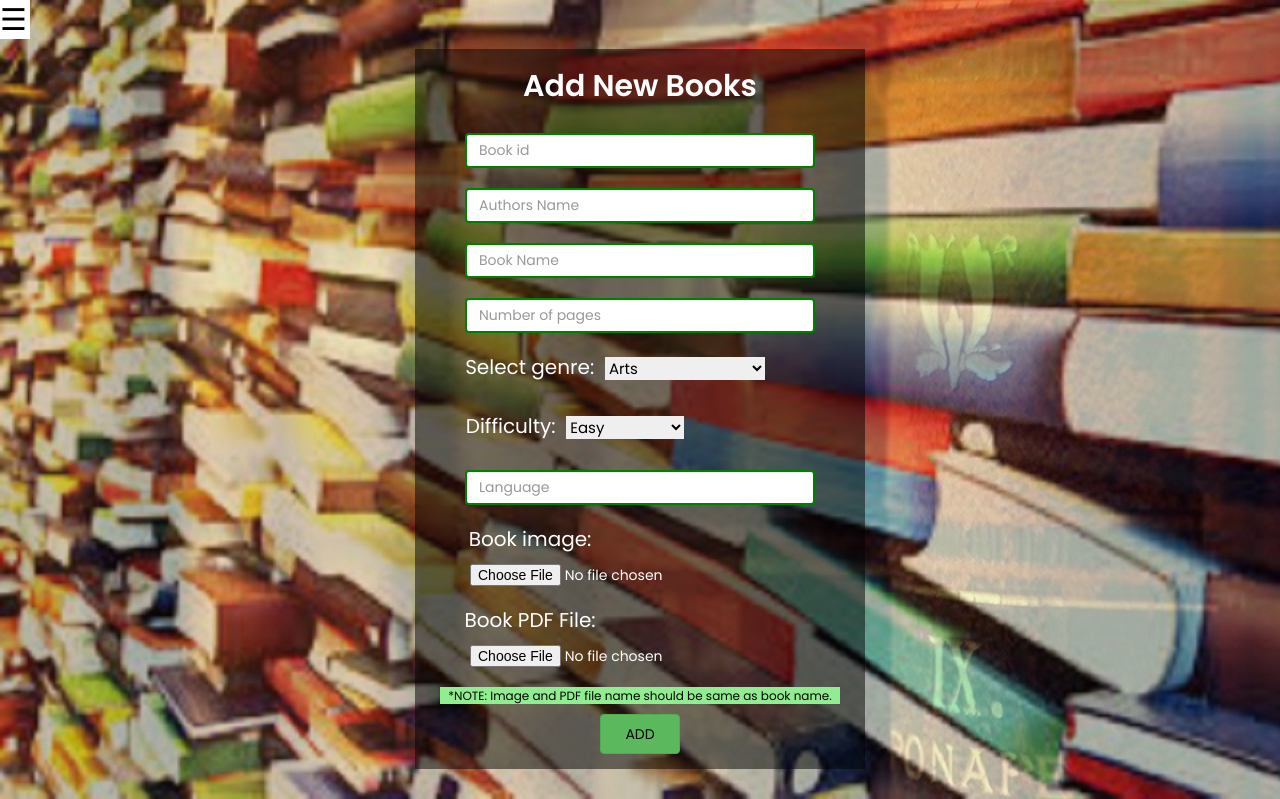
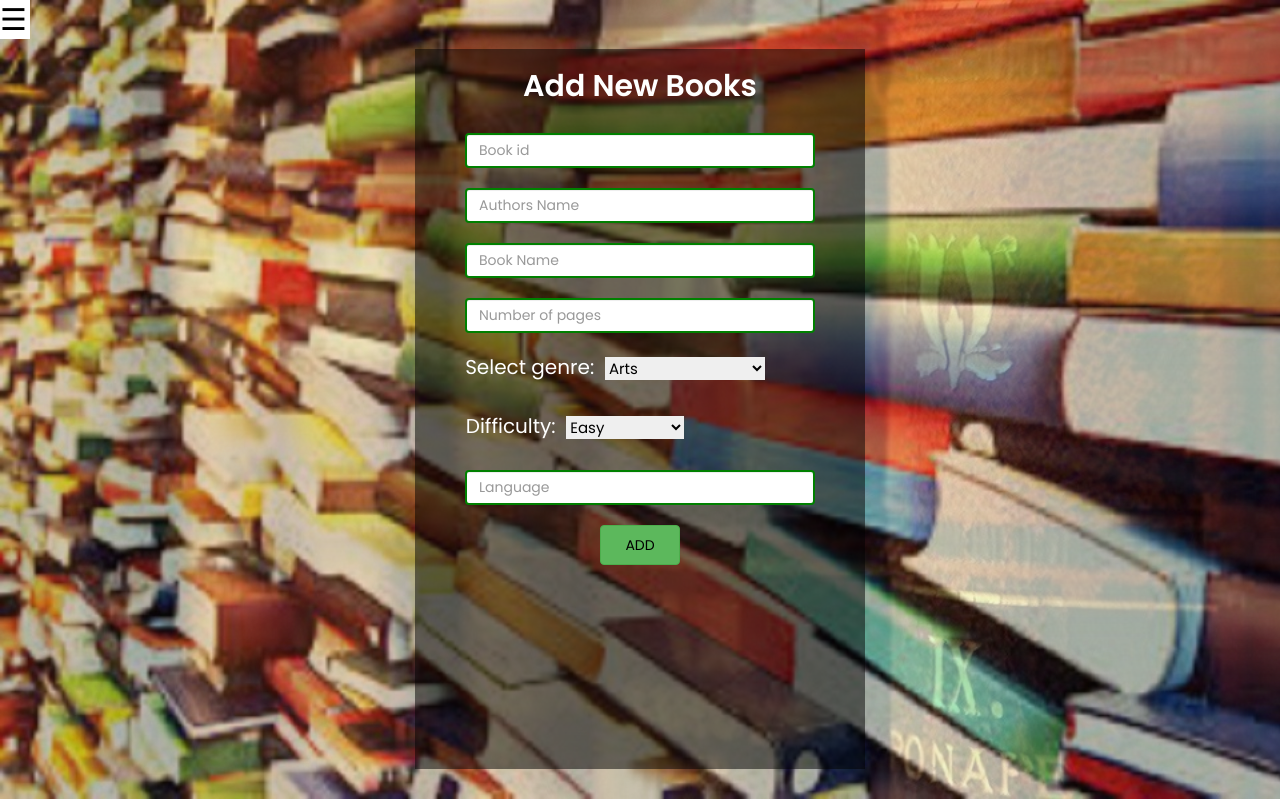
Before and after one commit to SarathAdhi/Book_recomendation_website, a PHP site: page /add.php in a window 1280 px wide. Shown: the part 131-930 px from the top of the page. Run offline with PHP 8.4, Linux system fonts and the light colour scheme; data that the repository does not hold is empty; some libraries are stand-ins or nearby versions.

Commit message:
Update add.php

```diff
--- a/add.php
+++ b/add.php
@@ -226,13 +226,13 @@
           <input type="text" name="lang" class="form-control" placeholder="Language" required=""><br>
           </center>
 
-          <p style="font-size: 20px; color: white; margin-left: -220px;">Book image:</p>
+          <!--<p style="font-size: 20px; color: white; margin-left: -220px;">Book image:</p>
           <input style="margin-left: 30px; color: white;" id="image" type="file" name="image" value="" required><br>
 
           <p style="font-size: 20px; color: white; margin-left: -220px;">Book PDF File:</p>
           <input style="margin-left: 30px; color: white;" id="pdf" type="file" name="pdf" value="" required><br>
 
-          <p style="font-size: 12px;color: black;background-color: lightgreen; ">*NOTE: Image and PDF file name should be same as book name.</p>
+          <p style="font-size: 12px;color: black;background-color: lightgreen; ">*NOTE: Image and PDF file name should be same as book name.</p>-->
 
           <button style="text-align: center; color: black; width: 80px; height: 40px;" class="btn btn-success" type="submit" name="submit">ADD</button>
 
@@ -263,16 +263,16 @@
         }
         if($count==0)
         {
-          $pdf=$_FILES['pdf']['name'];
+          /*$pdf=$_FILES['pdf']['name'];
           $pdf_type=$_FILES['pdf']['type'];
           $pdf_size=$_FILES['pdf']['size'];
           $pdf_tem_loc=$_FILES['pdf']['tmp_name'];
           $pdf_store="books/pdf_file/".$pdf;
-          /*move_uploaded_file($pdf_tem_loc,$pdf_store);*/
+          move_uploaded_file($pdf_tem_loc,$pdf_store);
 
           $image = $_FILES['image']['name'];
           $target = "books/image/".basename($image);
-          /*move_uploaded_file($_FILES['image']['tmp_name'], $target);*/
+          move_uploaded_file($_FILES['image']['tmp_name'], $target);*/
 
           mysqli_query($db,"INSERT INTO `books` (bid, author, bname, nop, genre, diff, lang, image, pdf) VALUES ('$_POST[bid]', '$_POST[author]', '$_POST[bname]', '$_POST[nop]', '$_POST[genre]', '$_POST[diff]', '$_POST[lang]', 'books/image/Batman and Spiderman.jpg', 'books/pdf_file/Batman and Spiderman.pdf') ;");
 
```
